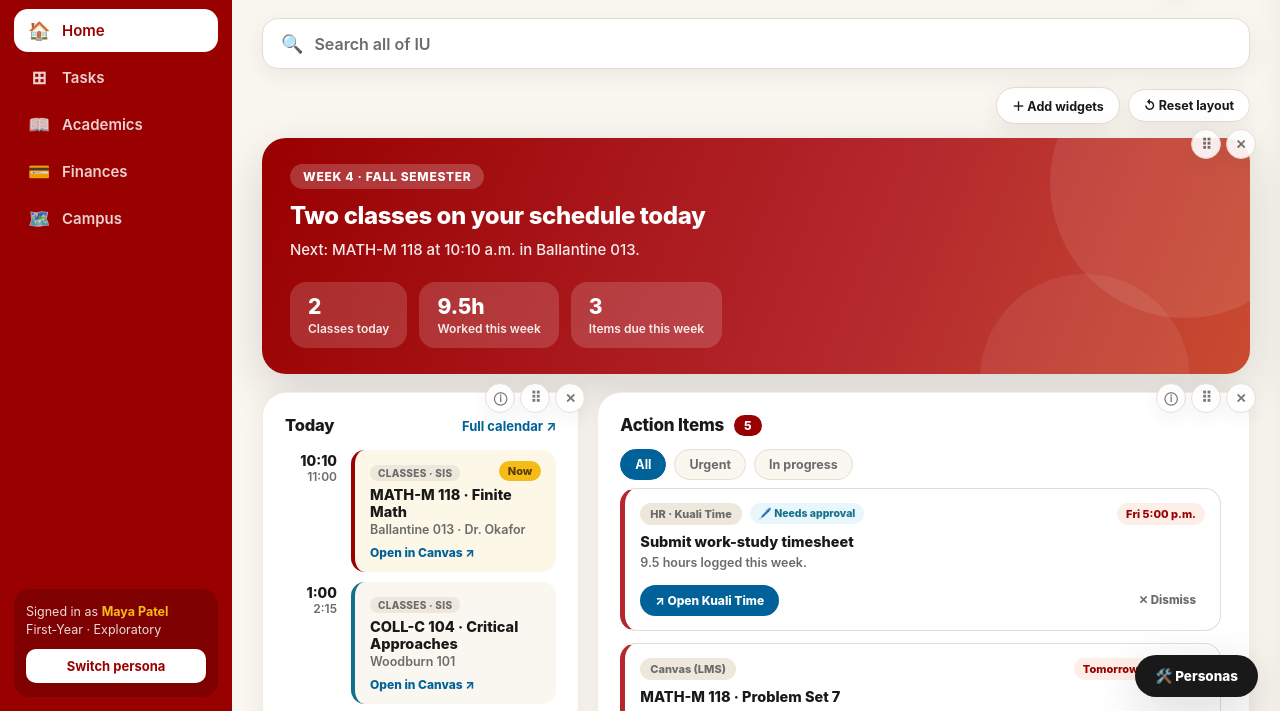
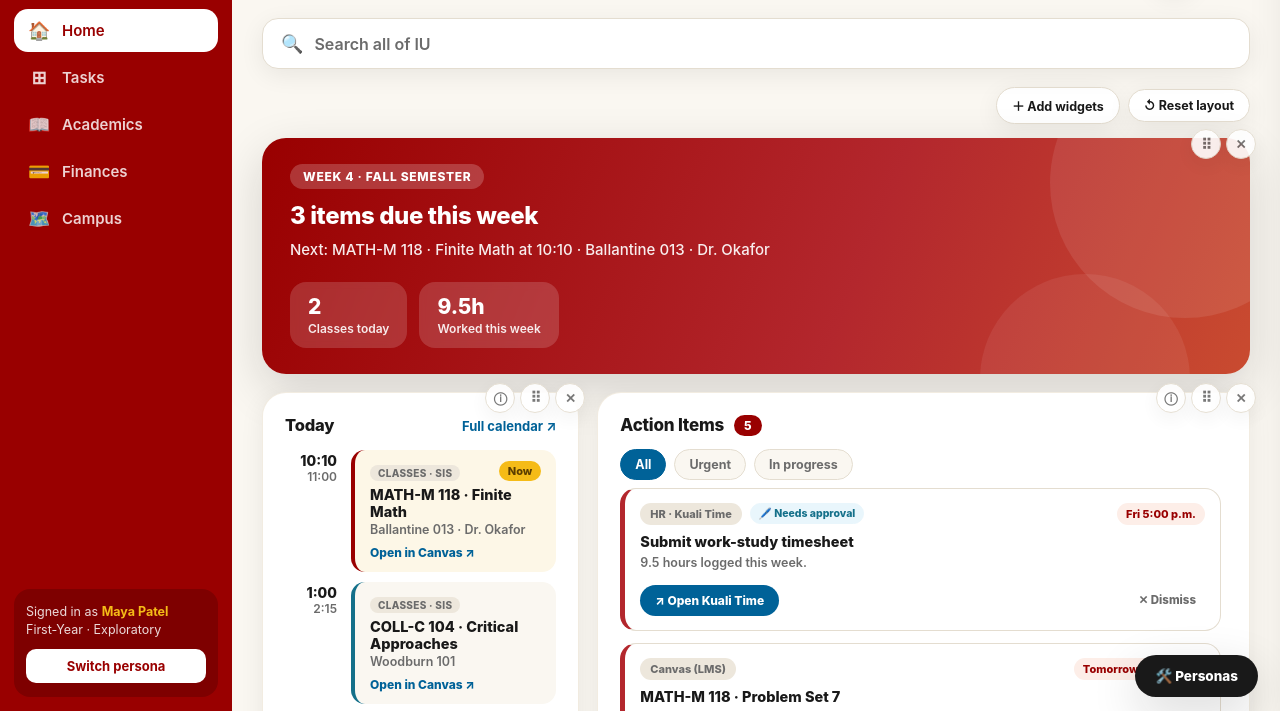
Before and after one commit to madalton-iu/oneiu-prototype, a website: page index.html in a window 1280 px wide. Shown: the part 81-792 px from the top of the page. Drawn offline with nearby package versions, Linux system fonts and the light colour scheme.

Commit message:
Add files via upload

```diff
--- a/index.html
+++ b/index.html
@@ -1531,8 +1531,7 @@ guest: {
   ],
   views:{
     home:[
-      {type:"hero",kicker:"Welcome to One.IU",title:"Explore Indiana University",
-       sub:"You're viewing public information. Sign in with your IU username to see your classes, Action Items, CrimsonCard, and personalized services.",
+      {type:"hero",kicker:"Welcome to One.IU",lead:{n:"3",l:"ways to explore IU"},
        stats:[{n:"🎟️",l:"Events & news"},{n:"🗺️",l:"Campus map"},{n:"🔎",l:"Search IU"}]},
       {type:"signin"},
       {type:"campusfeed"},
@@ -1569,9 +1568,11 @@ applicant: {
   ],
   views:{
     home:[
-      {type:"hero",kicker:"Application submitted",title:"Your application is complete — decision by January 15",
-       sub:"IU received your Kelley Direct Admit application and all required materials. Watch here and your email for the decision.",
-       stats:[{n:"Jan 15",l:"Decision by"},{n:"Complete",l:"Admissions checklist"},{n:"2",l:"Open to-dos"}]},
+      {type:"hero",kicker:"Application submitted",signals:[
+        {cat:"deadline",n:"2",l:"open application to-dos",src:"IU Admissions",days:6,count:2},
+        {cat:"status",n:"Jan 15",l:"decision expected",src:"IU Admissions"},
+        {cat:"status",n:"Complete",l:"admissions checklist",src:"IU Admissions"},
+      ]},
       {type:"actionitems"},
       {type:"list",title:"🎟️ Admissions events",items:[
         {icon:"🚌",bg:"gold",title:"Red Carpet Day",sub:"Full-day visit: tours, Kelley info session, lunch",right:"Oct 10",rightSub:"Bloomington"},
@@ -1654,6 +1655,7 @@ firstyear: {
     ill:[{title:"Finite Mathematics (7th ed.) — chapter scan",status:"Ready — check your email"}],
     rooms:[{room:"Wells Library · Room 234",when:"Today 6:00–8:00 p.m.",status:"Reserved"}]},
   favorites:["canvas","timesheet","dining","bus","grades","payBill"],
+  degree:{program:"Exploratory (pre-major)",creditsDone:15,creditsReq:120,reqsDone:5,reqsTotal:42,src:"iGPS"},
   kualitime:{assignment:"Work-Study · Wells Library (circ. desk)",rate:"$15.00/hr",todayMin:0,weekMin:570},
   calendar:[
     {t1:"10:10",t2:"11:00",title:"MATH-M 118 · Finite Math",loc:"Ballantine 013 · Dr. Okafor",src:"SIS",color:"crimson",now:true,key:"finite",recurring:true},
@@ -1685,9 +1687,11 @@ firstyear: {
   ],
   views:{
     home:[
-      {type:"hero",kicker:"Week 4 · Fall semester",title:"Two classes on your schedule today",
-       sub:"Next: MATH-M 118 at 10:10 a.m. in Ballantine 013.",
-       stats:[{n:"2",l:"Classes today"},{n:"9.5h",l:"Worked this week"},{n:"3",l:"Items due this week"}]},
+      {type:"hero",kicker:"Week 4 · Fall semester",signals:[
+        {cat:"deadline",n:"3",l:"items due this week",src:"Canvas / Action Items",days:1,count:3},
+        {cat:"today",n:"2",l:"classes today",src:"SIS"},
+        {cat:"status",n:"9.5h",l:"worked this week",src:"Kuali Time"},
+      ]},
       {type:"calendar"},
       {type:"actionitems"},
       {type:"kualitime"},
@@ -1699,6 +1703,7 @@ firstyear: {
     ],
     tasks:[{type:"tasklauncher"}],
     classes:[
+      {type:"degree"},
       {type:"list",title:"📚 Fall schedule · 15 credit hours · from SIS",items:[
         {icon:"➗",bg:"red",title:"MATH-M 118 · Finite Mathematics",sub:"MWF 10:10–11:00 · Ballantine 013",right:"3 cr",rightSub:"enrolled"},
         {icon:"✍️",bg:"blue",title:"ENG-W 131 · Reading, Writing & Inquiry",sub:"TR 9:30–10:45 · Wells Library 001",right:"3 cr",rightSub:"enrolled"},
@@ -1792,6 +1797,7 @@ senior: {
       {icon:"✍️",title:"Résumé review drop-in",where:"Luddy lobby · no appointment",when:"Sep 25"},
     ]},
   favorites:["applyGrad","degreeAudit","jobs","transcript","canvas","payBill"],
+  degree:{program:"B.S. Informatics",creditsDone:113,creditsReq:120,reqsDone:23,reqsTotal:24,src:"iGPS"},
   calendar:[
     {t1:"11:15",t2:"12:30",title:"INFO-I 494 · Capstone studio",loc:"Luddy Hall 1106 · team standup",src:"SIS",color:"crimson",now:true,recurring:true},
     {t1:"2:30",t2:"3:00",title:"Career coach check-in",loc:"Microsoft Teams · resume review",src:"Exchange",color:"blue",join:"Teams"},
@@ -1821,12 +1827,14 @@ senior: {
   ],
   views:{
     home:[
-      {type:"hero",kicker:"Final semester",title:"Degree progress: 94% — one requirement remaining",
-       sub:"Apply to graduate by September 15 and resolve the open Arts & Humanities credit to stay on track for December commencement.",
-       stats:[{n:"94%",l:"Degree complete"},{n:"12",l:"Credits left"},{n:"Dec 19",l:"Commencement"}]},
+      {type:"hero",kicker:"Final semester",signals:[
+        {cat:"deadline",n:"Apply to graduate",l:"— due today",src:"Registrar",days:0},
+        {cat:"money",n:"$1,284",l:"balance due Sep 25",src:"Bursar",days:10},
+        {cat:"today",n:"2",l:"classes today",src:"SIS"},
+        {cat:"status",n:"94%",l:"degree complete",src:"iGPS"},
+      ]},
       {type:"actionitems"},
-      {type:"progress",title:"📊 Degree progress · B.S. Informatics",pct:94,label:"114 of 120 credits",
-       note:"All requirements are complete except one Arts & Humanities gen-ed credit. Your advisor flagged two 1-credit options with open seats — see the Graduation tab."},
+      {type:"degree"},
       {type:"calendar"},
       {type:"careers"},
       {type:"crimsoncard"},
@@ -1856,8 +1864,7 @@ senior: {
         {title:"Order cap & gown",sub:"By Nov 14 · rental ~$65.",state:"todo",src:"IU Bookstore",link:"the IU Bookstore",linkLabel:"Order"},
         {title:"Commencement — Dec 19",sub:"Simon Skjodt Assembly Hall · guest tickets open in Nov.",state:"todo",src:"Info"},
       ]},
-      {type:"progress",title:"📊 Degree audit · from iGPS",pct:94,label:"114 / 120 credits",
-       note:"Major core complete · Cognate complete · Capstone in progress · 1 credit of Arts & Humanities remaining."},
+      {type:"degree"},
       {type:"notice",tone:"gold",icon:"⏰",title:"Key deadlines",
        sub:"Apply to graduate by September 15, and enroll in the remaining A&H credit before the second-eight-week session begins (Oct 12). The remaining items are ceremony logistics."},
     ],
@@ -1925,9 +1932,12 @@ staff: {
   ],
   views:{
     home:[
-      {type:"hero",kicker:"Office of First Year Experience",title:"Four timesheets are waiting on your approval",
-       sub:"Approve before Friday payroll. Open enrollment begins October 15.",
-       stats:[{n:"3",l:"Meetings today"},{n:"4",l:"Approvals waiting"},{n:"Sep 30",l:"Payday"}]},
+      {type:"hero",kicker:"Office of First Year Experience",signals:[
+        {cat:"approval",n:"4",l:"timesheets to approve",src:"Kuali Time",count:4},
+        {cat:"today",n:"3",l:"meetings today",src:"Exchange"},
+        {cat:"status",n:"Sep 30",l:"next payday",src:"Payroll"},
+        {cat:"status",n:"Oct 15",l:"open enrollment begins",src:"HR",days:30},
+      ]},
       {type:"calendar"},
       {type:"actionitems"},
       {type:"crimsoncard"},
@@ -2038,9 +2048,12 @@ faculty: {
   ],
   views:{
     home:[
-      {type:"hero",kicker:"Luddy School of Informatics",title:"38 I-365 projects are waiting to be graded",
-       sub:"Early evaluations are also open in the Student Engagement Roster (due Oct 4). Three advisee requests are pending, and the NSF internal deadline is October 1.",
-       stats:[{n:"2",l:"Classes today"},{n:"38",l:"To grade"},{n:"3",l:"Advisee requests"}]},
+      {type:"hero",kicker:"Luddy School of Informatics",signals:[
+        {cat:"grading",n:"38",l:"submissions to grade",src:"Canvas",count:38},
+        {cat:"deadline",n:"3",l:"advisee requests",src:"advising",days:7,count:3},
+        {cat:"deadline",n:"Oct 4",l:"early evaluations due",src:"SER",days:19},
+        {cat:"today",n:"2",l:"classes today",src:"SIS"},
+      ]},
       {type:"calendar"},
       {type:"actionitems"},
       {type:"crimsoncard"},
@@ -2147,9 +2160,11 @@ parent: {
   ],
   views:{
     home:[
-      {type:"hero",kicker:"Parent & family portal",title:"The fall statement is ready",
-       sub:"Jake's fall bill of $6,240 is due September 25, and Family Weekend registration is open. You have proxy access to billing and the records Jake has chosen to share.",
-       stats:[{n:"$6,240",l:"Due Sep 25"},{n:"Oct 17",l:"Family Weekend"},{n:"15",l:"Credit hours"}]},
+      {type:"hero",kicker:"Parent & family portal",signals:[
+        {cat:"money",n:"$6,240",l:"balance due Sep 25",src:"Bursar",days:10},
+        {cat:"status",n:"Oct 17",l:"Family Weekend",src:"Events",days:32},
+        {cat:"status",n:"15",l:"credit hours (shared)",src:"SIS"},
+      ]},
       {type:"actionitems"},
       {type:"list",title:"🧑‍🎓 Shared by Jake",items:[
         {icon:"📚",bg:"blue",title:"Enrolled: 15 credit hours",sub:"Fall schedule confirmed · Kelley sophomore",badge:{txt:"Shared",cls:"blue"}},
@@ -2217,7 +2232,7 @@ law: {
   name:"Marcus Ellison", first:"Marcus", avatar:"⚖️",
   campus:"iui",
   role:"2L · McKinney School of Law", adminDesc:"Second-year law student at the IU Robert H. McKinney School of Law on the IU Indianapolis campus; on the law journal and recruiting for a summer associate position.",
-  greetSub:"2 classes today · journal edits due Friday.",
+  greetSub:"2 classes today · fall balance due Sep 25.",
   crimsonCard:{holder:"Marcus Ellison",kind:"Student",id:"6017 88•• •••• 7729",since:"Aug 2024",
     balances:[
       {icon:"🥗",label:"Dining Dollars",value:"$96.40",note:"Cafés & campus dining",add:true},
@@ -2246,6 +2261,7 @@ law: {
     ill:[{title:"Law review article — PDF scan",status:"Ready — check your email"}],
     rooms:[{room:"Ruth Lilly Law Library · Study Room 3",when:"Today 4:00–6:00 p.m.",status:"Reserved"}]},
   favorites:["canvas","payBill","transcript","grades","dining","duo"],
+  degree:{program:"Juris Doctor (J.D.)",creditsDone:34,creditsReq:90,unit:"credit hours",reqsDone:5,reqsTotal:14,src:"the McKinney registrar"},
   calendar:[
     {t1:"9:00",t2:"10:15",title:"LAW-D 100 · Constitutional Law",loc:"Inlow Hall 121 · Prof. Reed",src:"SIS",color:"crimson",now:true,recurring:true},
     {t1:"10:30",t2:"11:45",title:"LAW-B 200 · Evidence",loc:"Inlow Hall 118",src:"SIS",color:"blue",recurring:true},
@@ -2275,9 +2291,12 @@ law: {
   ],
   views:{
     home:[
-      {type:"hero",kicker:"Week 4 · Fall semester",title:"Two classes today, journal edits Friday",
-       sub:"Next: Constitutional Law at 9:00 a.m. in Inlow Hall 121.",
-       stats:[{n:"2",l:"Classes today"},{n:"14",l:"Credit hours"},{n:"$8,930",l:"Due Sep 25"}]},
+      {type:"hero",kicker:"Week 4 · Fall semester",signals:[
+        {cat:"submission",n:"Evidence problem set",l:"due tomorrow",src:"Canvas",days:1},
+        {cat:"money",n:"$8,930",l:"balance due Sep 25",src:"Bursar",days:10},
+        {cat:"today",n:"2",l:"classes today",src:"SIS"},
+        {cat:"status",n:"38%",l:"J.D. credits earned",src:"McKinney registrar"},
+      ]},
       {type:"calendar"},
       {type:"actionitems"},
       {type:"crimsoncard"},
@@ -2290,6 +2309,7 @@ law: {
     ],
     tasks:[{type:"tasklauncher"}],
     classes:[
+      {type:"degree"},
       {type:"list",title:"📚 Fall schedule · 14 credit hours · from SIS",items:[
         {icon:"🏛️",bg:"red",title:"LAW-D 100 · Constitutional Law",sub:"MW 9:00–10:15 · Inlow Hall 121",right:"4 cr",rightSub:"enrolled"},
         {icon:"⚖️",bg:"blue",title:"LAW-B 200 · Evidence",sub:"MW 10:30–11:45 · Inlow Hall 118",right:"3 cr",rightSub:"enrolled"},
@@ -2339,7 +2359,7 @@ northwest: {
   name:"Destiny Carter", first:"Destiny", avatar:"🎒",
   campus:"iun",
   role:"Sophomore · Nursing · IU Northwest", adminDesc:"Second-year nursing student commuting to IU Northwest in Gary; works a part-time campus job and rides the South Shore Line.",
-  greetSub:"2 classes today · clinicals orientation Thursday.",
+  greetSub:"2 classes today · timesheet due Friday.",
   crimsonCard:{holder:"Destiny Carter",kind:"Student",id:"6017 88•• •••• 5540",since:"Aug 2025",
     balances:[
       {icon:"🥗",label:"Dining Dollars",value:"$65.20",note:"Commuter — dining & cafés",add:true},
@@ -2374,6 +2394,7 @@ northwest: {
       {icon:"✍️",title:"Résumé drop-in",where:"Hawthorn Hall · Career Services",when:"Sep 24"},
     ]},
   favorites:["canvas","dining","payBill","grades","timesheet","duo"],
+  degree:{program:"B.S. Nursing (pre-nursing)",creditsDone:34,creditsReq:120,reqsDone:12,reqsTotal:40,src:"iGPS"},
   kualitime:{assignment:"Front desk · Savannah Center",rate:"$13.00/hr",todayMin:0,weekMin:480},
   calendar:[
     {t1:"9:30",t2:"10:45",title:"NURS-B 244 · Community Nursing",loc:"Dunes Medical 108 · Prof. Hill",src:"SIS",color:"crimson",now:true,recurring:true},
@@ -2402,9 +2423,13 @@ northwest: {
   ],
   views:{
     home:[
-      {type:"hero",kicker:"Week 4 · Fall semester",title:"Two classes today · clinicals orientation Thursday",
-       sub:"Next: Community Nursing at 9:30 a.m. in Dunes Medical 108.",
-       stats:[{n:"2",l:"Classes today"},{n:"8h",l:"Worked this week"},{n:"$1,410",l:"Due Sep 25"}]},
+      {type:"hero",kicker:"Week 4 · Fall semester",signals:[
+        {cat:"submission",n:"A&P lab report",l:"due tomorrow",src:"Canvas",days:1},
+        {cat:"deadline",n:"Timesheet",l:"due Friday",src:"Kuali Time",days:3},
+        {cat:"money",n:"$1,410",l:"balance due Sep 25",src:"Bursar",days:10},
+        {cat:"today",n:"2",l:"classes today",src:"SIS"},
+        {cat:"status",n:"8h",l:"worked this week",src:"Kuali Time"},
+      ]},
       {type:"calendar"},
       {type:"actionitems"},
       {type:"kualitime"},
@@ -2416,6 +2441,7 @@ northwest: {
     ],
     tasks:[{type:"tasklauncher"}],
     classes:[
+      {type:"degree"},
       {type:"list",title:"📚 Fall schedule · 14 credit hours · from SIS",items:[
         {icon:"🩺",bg:"red",title:"NURS-B 244 · Community Nursing",sub:"MW 9:30–10:45 · Dunes Medical 108",right:"3 cr",rightSub:"enrolled"},
         {icon:"🧬",bg:"blue",title:"PHSL-P 261 · Anatomy & Physiology",sub:"MW 11:00–12:15 · Marram Hall 210",right:"5 cr",rightSub:"enrolled"},
@@ -2489,6 +2515,38 @@ state.campus = loadCampusFor(state.persona);
 
 const $ = id => document.getElementById(id);
 const P = () => DATA[state.persona];
+/* hero "Next" line — assembled from the calendar (the in-progress item, else the first) */
+function heroNext(){
+  const cal=P().calendar; if(!cal || !cal.length) return "";
+  const it = cal.find(x=>x.now) || cal[0];
+  if(!it) return "";
+  return `Next: ${it.title} at ${it.t1}${it.loc?` · ${it.loc}`:""}`;
+}
+/* ---- Hero selection rule (deterministic) ----
+   The headline is chosen from the user's current signals by a fixed priority:
+     1 blocking  — approvals you owe / grading others wait on
+     2 urgent    — anything due within 2 days
+     3 money     — a balance due
+     4 deadline  — your other dated items (soonest first)
+     5 today     — today's schedule
+     6 status    — standing indicators (degree %, application status, hours)
+   Ties: soonest due date, then largest count. Rank 1 = headline; next 3 = chips. */
+function heroTier(s){
+  if(s.cat==="approval"||s.cat==="grading") return 1;
+  if(s.days!=null && s.days<=2) return 2;
+  if(s.cat==="money") return 3;
+  if(s.cat==="deadline"||s.cat==="submission") return 4;
+  if(s.cat==="today") return 5;
+  return 6;
+}
+function pickHero(sigs){
+  const ranked=[...sigs].map(s=>({s,tier:heroTier(s)}))
+    .sort((a,b)=> a.tier-b.tier
+      || ((a.s.days==null?999:a.s.days)-(b.s.days==null?999:b.s.days))
+      || ((b.s.count==null?0:b.s.count)-(a.s.count==null?0:a.s.count)));
+  const cap=x=>x.charAt(0).toUpperCase()+x.slice(1);
+  return { lead:ranked[0].s, chips:ranked.slice(1,4).map(r=>({n:r.s.n,l:cap(r.s.l)})) };
+}
 
 function greeting(){
   const h = new Date().getHours();
@@ -2530,13 +2588,19 @@ function stripProv(s){return String(s??"").replace(/\s*·\s*(from .+|published e
 
 function renderCard(c){
   switch(c.type){
-    case "hero": return `
+    case "hero": {
+      const picked = (c.signals && c.signals.length) ? pickHero(c.signals) : null;
+      const lead = picked ? picked.lead : (c.lead||{n:"",l:(c.title||"")});
+      const chips = picked ? picked.chips : (c.stats||[]);
+      const nx = heroNext();
+      return `
       <div class="hero">
         <span class="kicker">${esc(c.kicker)}</span>
-        <h2>${esc(c.title)}</h2>
-        <p>${esc(c.sub)}</p>
-        <div class="hero-stats">${c.stats.map(s=>`<div class="hstat"><div class="n">${esc(s.n)}</div><div class="l">${esc(s.l)}</div></div>`).join("")}</div>
+        <h2>${esc((lead.n?lead.n+" ":"")+lead.l)}</h2>
+        ${nx?`<p>${esc(nx)}</p>`:""}
+        <div class="hero-stats">${chips.map(s=>`<div class="hstat"><div class="n">${esc(s.n)}</div><div class="l">${esc(s.l)}</div></div>`).join("")}</div>
       </div>`;
+    }
     case "schedule": return card(c.title, `<div class="sched">${c.items.map(i=>`
       <div class="sched-item ${i.now?"sched-now":""}">
         <div class="sched-time"><div class="t1">${esc(i.t1)}</div><div class="t2">${esc(i.t2)}</div></div>
@@ -2595,6 +2659,14 @@ function renderCard(c){
       <div class="prog-label"><span>${esc(c.label)}</span><span>${c.pct}%</span></div>
       <div class="prog-bar"><div class="prog-fill" style="width:${c.pct}%"></div></div>
       <div class="prog-note">${esc(c.note)}</div>`);
+    case "degree": { const d=P().degree;
+      if(!d) return card("📊 Degree progress", `<div class="empty">No degree audit is linked to this account.</div>`);
+      const pct=Math.round(d.creditsDone/d.creditsReq*100);
+      const left=d.creditsReq-d.creditsDone, unit=d.unit||"credits";
+      return card(`📊 Degree progress · ${esc(d.program)}`, `
+      <div class="prog-label"><span>${d.creditsDone} of ${d.creditsReq} ${esc(unit)}</span><span>${pct}%</span></div>
+      <div class="prog-bar"><div class="prog-fill" style="width:${pct}%"></div></div>
+      <div class="prog-note">${d.reqsDone} of ${d.reqsTotal} requirements complete · ${left} ${esc(unit)} remaining · from ${esc(d.src)}</div>`); }
     case "steps": return card(c.title, c.items.map((s,i)=>`
       <div class="step ${s.state}">
         <div class="rail"><div class="knob">${s.state==="done"?"✓":i+1}</div>${i<c.items.length-1?'<div class="wire"></div>':""}</div>
@@ -3537,6 +3609,7 @@ const WIDGET_CATALOG = [
   {type:"orgs",       label:"🧑‍🤝‍🧑 Student Organizations", desc:"Memberships, announcements & events"},
   {type:"careers",    label:"🎯 Careers",            desc:"Handshake activity, coaching & events"},
   {type:"libraries",  label:"📚 Libraries",          desc:"Loans, ILL, study rooms & catalog"},
+  {type:"degree",     label:"📊 Degree progress",     desc:"Credits & requirements from your degree audit", need:"degree"},
   {type:"launch",     label:"♥ Favorite tasks",      desc:"Your pinned & popular tasks"},
 ];
 const FULL_WIDTH_TYPES = ["hero","launch","tasklauncher","campusmap","signin"];
@@ -3547,6 +3620,7 @@ function widgetInfo(def){
     assignments:"From Canvas — your enrolled courses.",crimsoncard:"Card and balances from CSGold.",
     orgs:"Memberships and events from BeInvolved.",careers:"Your activity from Handshake.",
     libraries:"Loans, holds and rooms from IUCAT / your library account.",kualitime:"IU timekeeping for hourly and work-study jobs.",
+    degree:"Credits earned and requirements remaining, from your degree audit (iGPS for undergraduates; your school's registrar for professional programs).",
     actionitems:'Actions from across IU — a link starts a task; its source marks it done.<br><br><b>🔗 System-confirmed</b> (default): clears when the source reports it (Canvas, Bursar, Registrar).<br><b>🖊️ Needs approval</b>: you act, then someone signs off.<br><b>Dismiss</b> hides an item without notifying the source.'};
   if(m[def.type]) return m[def.type];
   const p=(def.title||"").match(/·\s*(from .+|published estimate.*)$/i);
@@ -3563,6 +3637,7 @@ function widgetLabel(def){
   if(def.type==="orgs") return "🧑‍🤝‍🧑 Student Organizations";
   if(def.type==="libraries") return "📚 Libraries";
   if(def.type==="campusfeed") return "📰 Campus feed";
+  if(def.type==="degree") return "📊 Degree progress";
   if(def.type==="hero") return "📣 Highlights banner";
   if(def.type==="launch") return "♥ Favorite tasks";
   if(def.type==="tasklauncher") return "⊞ One.IU tasks";
@@ -3675,7 +3750,7 @@ function openWidgetPicker(){
   const defs=P().views[state.tab]||[];
   const lay=getLayout();
   const vis=visibleTypes();
-  const catRows = WIDGET_CATALOG.map(w=>`
+  const catRows = WIDGET_CATALOG.filter(w=>!w.need || P()[w.need]).map(w=>`
     <div class="wp-row">
       <div style="flex:1;min-width:0"><div class="wpn">${w.label}</div><div class="lis">${w.desc}</div></div>
       ${vis.includes(w.type)
```
